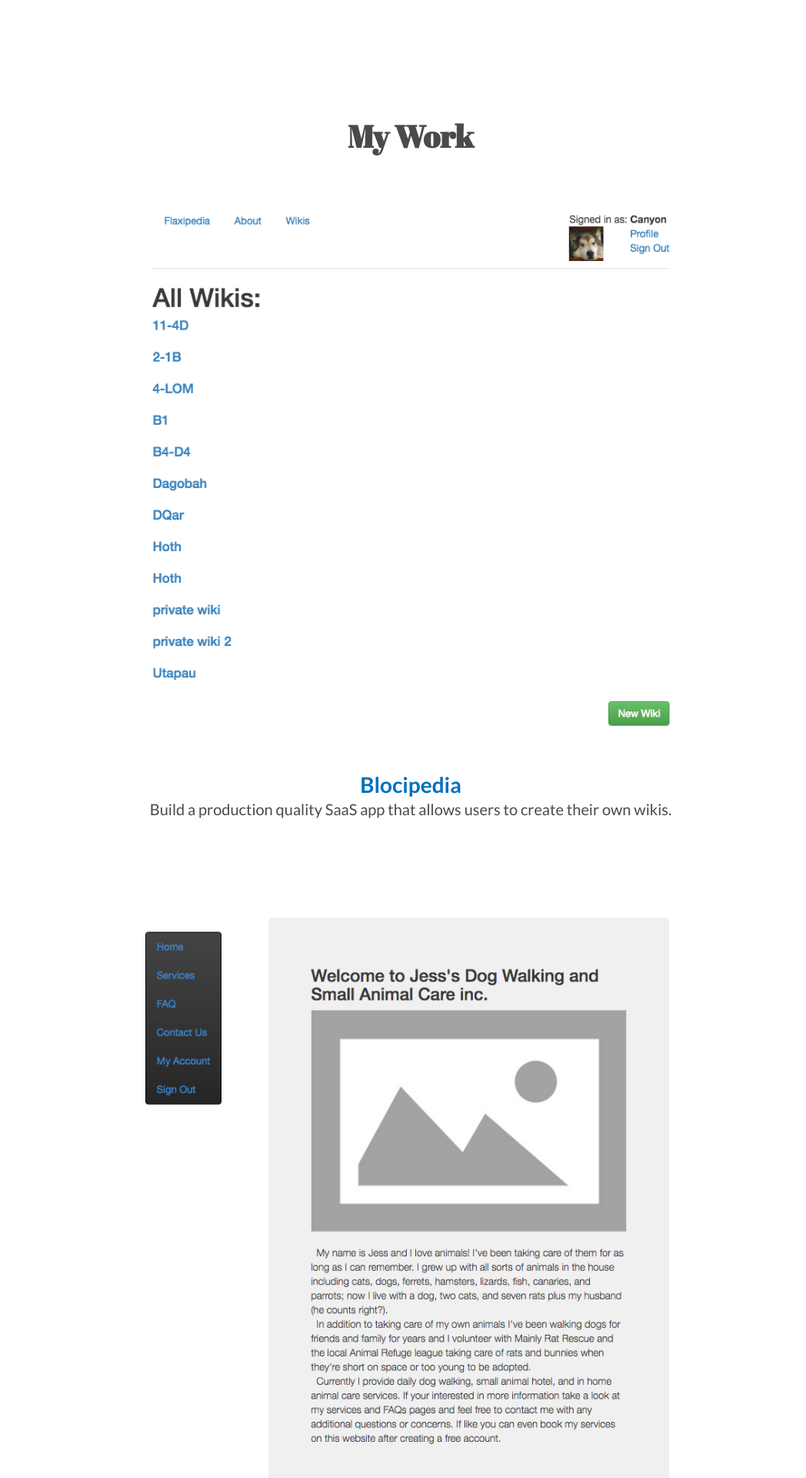
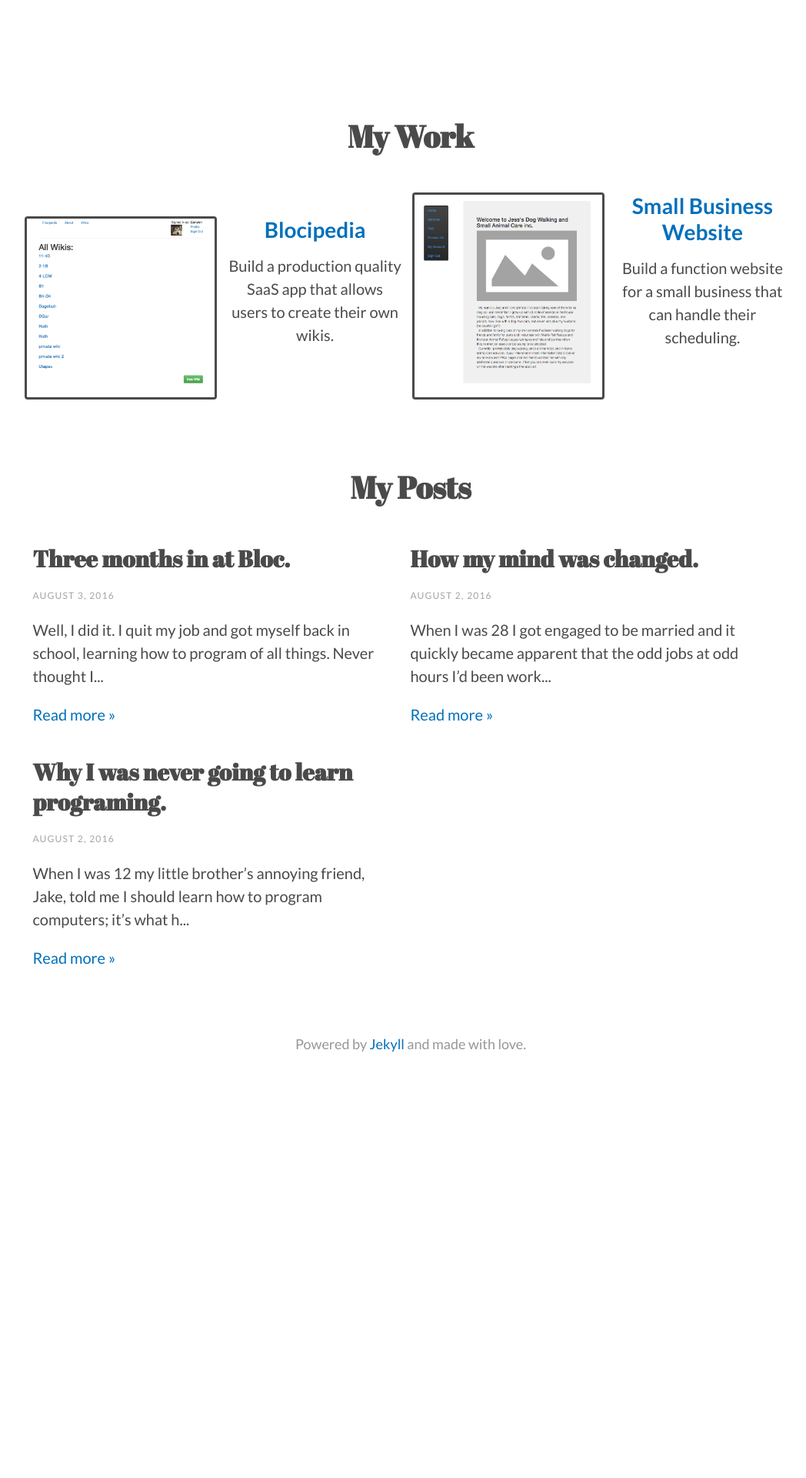
Before and after one commit to Bloc/portfolio-kami, a Jekyll site: the page built from index.html, in a window 1280 px wide. Shown: the part 539-2459 px from the top of the page at 77% size, without its empty margins (106-1154 px from the left). Built offline with Jekyll 4.4.1, drawn with Linux system fonts in a browser that asks for light colours; nearby versions of some CDN libraries; the list of posts is cut into pages by our own code; after the commit the page ends 1973 px from its top, so only the background shows below that.

Commit message:
cleaned up filler text and css

```diff
--- a/_sass/base/_variables.scss
+++ b/_sass/base/_variables.scss
@@ -4,7 +4,7 @@ $font-family-headings: 'Abril Fatface', Georgia, serif, cursive;
 $font-size: 1.25em;
 
 // Padding
-$padding-large: 20%;
+$padding-large: 10%;
 $padding-small: 5%;
 $padding-x-small: 3%;
 
--- a/_sass/layouts/_index.scss
+++ b/_sass/layouts/_index.scss
@@ -50,11 +50,12 @@
   }
   .post-teaser {
     width: 46%;
-    @media (max-width:768px) {
+    max-width: 450px;
+    @media (max-width:786px) {
       width:100%;
     }
     margin:0 2% 1em;
-    display: block;
+    display: inline-block;
     background-size: $feature-image-size;
     float:left;
     &:first-child {
@@ -67,8 +68,11 @@
   .excerpt {
     margin: 1em 0;
   }
+
 }
-
+h4 {
+  text-align: center;
+}
 // Work listing
 .work {
   @extend %padding-regular;
@@ -77,17 +81,22 @@
   display: block;
   float: left;
   width: 100%;
+
   .project {
-    display: block;
-    float: left;
-    clear:both;
+    display: inline-block;
     width:100%;
-    margin:2em auto;
+    max-width: 500px;
+    clear: none;
+    margin: 1em auto;
     .project-thumb {
-      width: 100%;
+      width: 50%;
+      margin-right: 15px;
       float: left;
       margin-bottom: 0;
       display: inline-block;
+      border: solid;
+      border-radius: 4px;
+
       @media (max-width: 768px) {
         width:99%;
       }
@@ -98,7 +107,7 @@
       }
     }
     .project-description {
-      width:100%;
+      width:45%;
       float:left;
       text-align: center;
       margin-bottom: 0;
@@ -113,7 +122,11 @@
           font-weight:600;
         }
       }
+      p {
+        margin-top: 15px;
+      }
       p a:hover {
+        margin-top: 15px;
         @extend %link-hover;
       }
     }
```
Also changed, not shown: about.md (+1 -9 lines), thank-you.md (+1 -1 lines), _portfolio/blocipedia.md (line endings or trailing spaces).
